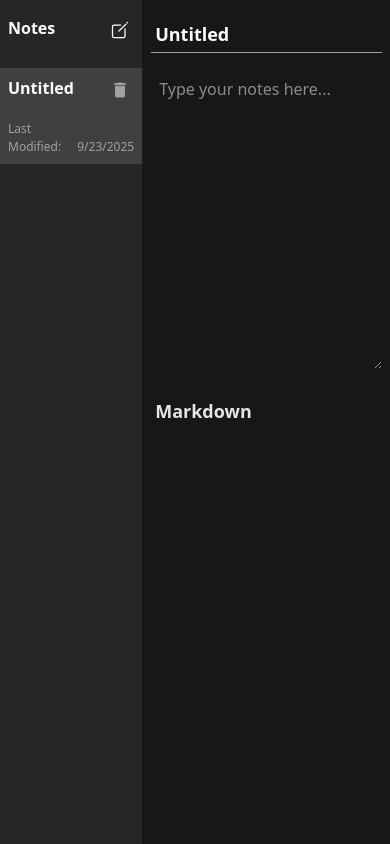
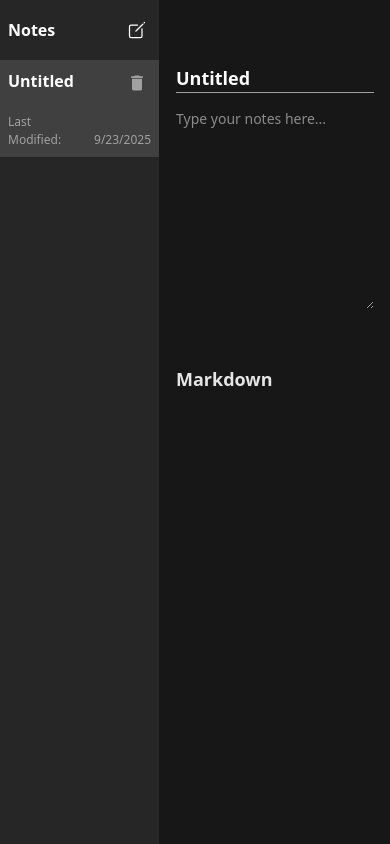
Before and after one commit to sakey01/notes-app, a React (Vite) app: page / in a window 390 px wide. Both pictures are taken after a click on the button 109 px from the left and 30 px from the top of the page. Built offline with nearby package versions, Linux system fonts and the light colour scheme.

Commit message:
improved readability, responsive fixes and code cleanup

```diff
--- a/src/components/card.tsx
+++ b/src/components/card.tsx
@@ -22,40 +22,33 @@ const Card = ({ id, title, date, onClick, active, setNotes, setActive }: CardPro
   const handleDelete = () => {
     setNotes((prevNotes) => {
       const filtered = prevNotes.filter((note) => note.id !== id);
-
-      // Update active
-        const newActive = filtered.length > 0 ? filtered[filtered.length - 1].id : null;
-        setActive(newActive);
-
-
+      const newActive = filtered.length > 0 ? filtered[filtered.length - 1].id : null;
+      setActive(newActive);
       return filtered;
     });
   };
 
   return (
-    // Sidebar item
     <div
       onClick={onClick}
-      className={`flex flex-col w-full max-w-80 overflow-hidden p-2 sm:p-4 gap-4 cursor-pointer active:bg-[#383737] hover:shadow hover:bg-neutral-700 ${
+      className={`flex flex-col max-w-50 sm:max-w-full gap-4 p-2 sm:p-4 cursor-pointer hover:bg-neutral-700 hover:shadow active:bg-[#383737] ${
         active === id ? "bg-neutral-700" : ""
       }`}
     >
-      <div className="flex justify-between w-full">
-        {/* Note title */}
-        <h1 className="font-semibold break-words truncate sm:text-lg">{title || "Untitled"}</h1>
-        {/* Delete btn */}
+      <div className="flex justify-between items-start">
+        <h1 className="truncate break-words font-semibold sm:text-lg">{title || "Untitled"}</h1>
         <button
-          className="text-neutral-400 h-max text-sm rounded-full p-1 duration-100 hover:bg-neutral-600"
+          className="p-1 text-sm text-neutral-400 rounded-full hover:bg-neutral-600 duration-100"
           onClick={handleDelete}
         >
           <MdDelete size={20} />
         </button>
       </div>
-      {/* Date made */}
-      <span className="flex justify-start gap-4 text-neutral-400 text-[12px] sm:text-sm">
-        Last Modified:{" "}
-        <time className="flex items-end">{date || new Date().toLocaleDateString()}</time>
-      </span>
+      {/* Last updated  */}
+      <div className="flex justify-between items-end gap-4 text-[12px] sm:text-sm text-neutral-400">
+        <span>Last Modified:</span>
+        <time>{date}</time>
+      </div>
     </div>
   );
 };
--- a/src/components/page.tsx
+++ b/src/components/page.tsx
@@ -17,24 +17,22 @@ const Page = ({ notes, setNotes, active }: Notes) => {
   const currNote = notes.find((n) => n.id === active);
 
   return (
-    <div className="min-w-1/2 w-full bg-neutral-900 text-white min-h-screen flex items-start justify-center">
+    <div className="w-full min-w-1/2 min-h-screen bg-neutral-900 text-white flex items-start justify-center">
       {notes.length < 1 ? (
-        <div className="flex items-center justify-center h-full text-neutral-400 text-xl">
+        <div className="h-full flex items-center justify-center text-xl text-neutral-400">
           Nothing yet!
         </div>
       ) : (
-        <div className="flex flex-col w-full max-w-3xl p-2 sm:p-6 gap-4">
-          {/* Writing notes area */}
-          <div className="flex flex-col gap-4 sm:bg-neutral-800 mt-2 sm:p-6">
+        <div className="w-full max-w-4xl flex flex-col gap-4 overflow-visible sm:p-6">
+          {/* Write notes section */}
+          <section className="flex flex-col gap-4 mt-12 p-4 sm:bg-neutral-800 sm:p-6">
             {/* Title input */}
             <input
-              className="bg-transparent border-b border-neutral-600 break-words focus:border-neutral-400 text-lg sm:text-2xl font-semibold outline-none p-1 sm:p-4 transition-colors"
+              className="bg-transparent border-b border-neutral-600 focus:border-neutral-400 break-words text-lg sm:text-2xl font-semibold sm:p-4"
               value={currNote?.title ?? "Untitled"}
               placeholder="Untitled Note"
               onChange={(e) => {
                 if (!currNote) return;
-
-                // Update tilte value + 80 char limit
                 const newTitle = e.target.value;
                 if (newTitle.length <= 80) {
                   setNotes((prev) =>
@@ -44,13 +42,12 @@ const Page = ({ notes, setNotes, active }: Notes) => {
                   );
                 }
               }}
-              autoFocus={true}
+              autoFocus
             />
 
             {/* Content input */}
             <textarea
-              className="bg-transparent min-h-75 max-h-150 p-2 sm:p-4 outline-none"
-              value={currNote?.content ?? ""}
+              className="bg-transparent h-50 text-sm sm:text-base sm:p-4"
               placeholder="Type your notes here..."
               onChange={(e) => {
                 if (!currNote) return;
@@ -61,15 +58,17 @@ const Page = ({ notes, setNotes, active }: Notes) => {
                 );
               }}
             />
-          </div>
-          <div className="flex flex-col gap-4 sm:bg-neutral-800 mt-2 sm:p-6">
-            <h2 className="text-lg sm:text-2xl font-semibold text-neutral-200 p-1 sm:p-4">
+          </section>
+
+          {/* Markdown section */}
+          <section className="flex flex-col gap-4 mt-2 p-4 sm:bg-neutral-800">
+            <h2 className="text-lg sm:text-2xl font-semibold text-neutral-200 sm:p-4">
               Markdown
             </h2>
-            <div className="p-1 sm:p-4 ">
+            <div className="text-sm sm:text-base sm:p-4">
               <ReactMarkdown>{currNote?.content}</ReactMarkdown>
             </div>
-          </div>
+          </section>
         </div>
       )}
     </div>
--- a/src/components/sidebar.tsx
+++ b/src/components/sidebar.tsx
@@ -17,27 +17,25 @@ type Notes = {
 
 const Sidebar = ({ notes, setNotes, active, setActive }: Notes) => {
   return (
-    <aside className="flex flex-col flex-1 bg-neutral-800 text-white h-screen sm:min-w-60 w-1/2 sm:w-full items-center gap-2 border-r-1 border-neutral-900">
-      {/* Bar header */}
-      <div className="flex justify-between px-2 sm:px-4 py-4 w-full">
-        <h1 className="font-semibold mr-10">Notes</h1>
-        {/* Add notes button*/}
+    <aside className="flex flex-col items-center min-w-40 h-screen flex-1 sm:w-full sm:min-w-60 bg-neutral-800 text-white border-r-1 border-neutral-900">
+      {/* Header */}
+      <section className="flex justify-between items-center w-full border-b border-neutral-700  py-4 px-2 sm:px-4">
+        <h1 className="font-semibold">Notes</h1>
         <button
-          className="p-1 rounded duration-100 hover:bg-neutral-600"
+          className="rounded p-1 hover:bg-neutral-700 duration-100"
+          // Create note object
           onClick={() => {
-            // Reference id with exact time
             const id = Date.now();
             const newNote = {
-              id: id,
+              id,
               title: "Untitled",
               content: "",
               date: new Date().toLocaleDateString(),
             };
-
+            // Add note to array
             setNotes((prev) => {
-              // update notes array by adding newNote
               const updated = [...prev, newNote];
-              // Updaete the active note in notes
+              // Update active note to most recent
               setActive(updated.length ? updated[updated.length - 1].id : null);
               return updated;
             });
@@ -45,10 +43,9 @@ const Sidebar = ({ notes, setNotes, active, setActive }: Notes) => {
         >
           <IoCreateOutline size={20} />
         </button>
-      </div>
-
-      {/* Notes list overview */}
-      <div className="flex flex-col w-full overflow-y-auto">
+      </section>
+      {/* Notes list */}
+      <section className="flex flex-col w-full overflow-y-auto">
         {notes.map((note) => (
           <Card
             key={note.id}
@@ -59,13 +56,12 @@ const Sidebar = ({ notes, setNotes, active, setActive }: Notes) => {
             active={active}
             setNotes={setNotes}
             setActive={setActive}
-            onClick={() => {
-              setActive(note.id);
-            }}
+            onClick={() => setActive(note.id)}
           />
         ))}
-      </div>
+      </section>
     </aside>
   );
 };
+
 export default Sidebar;
```
